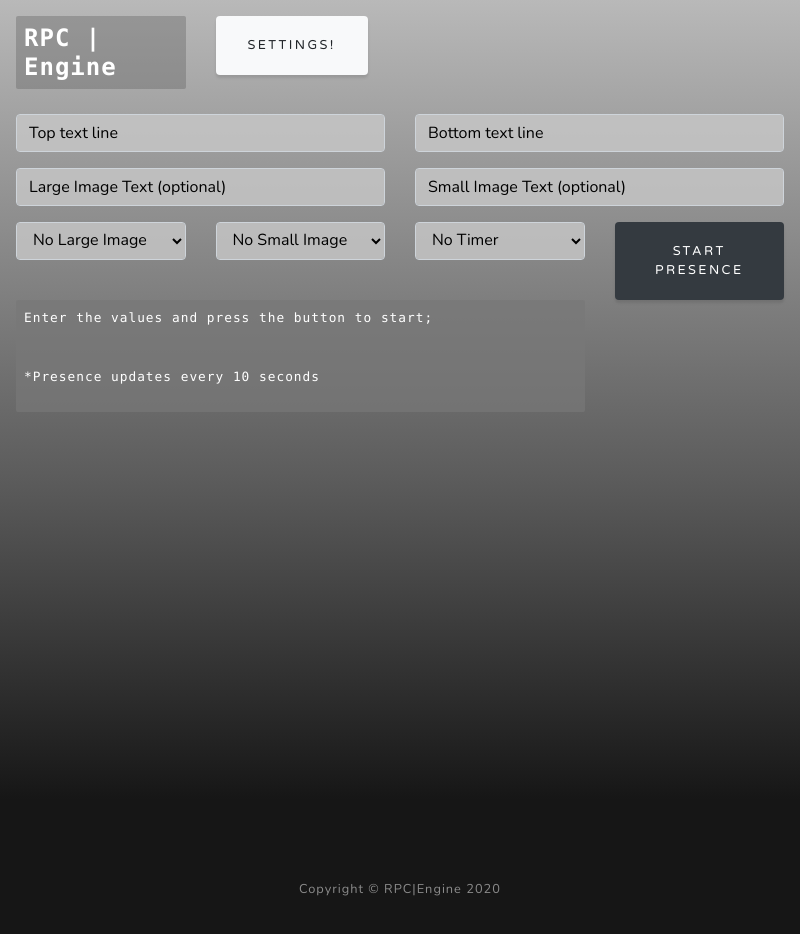
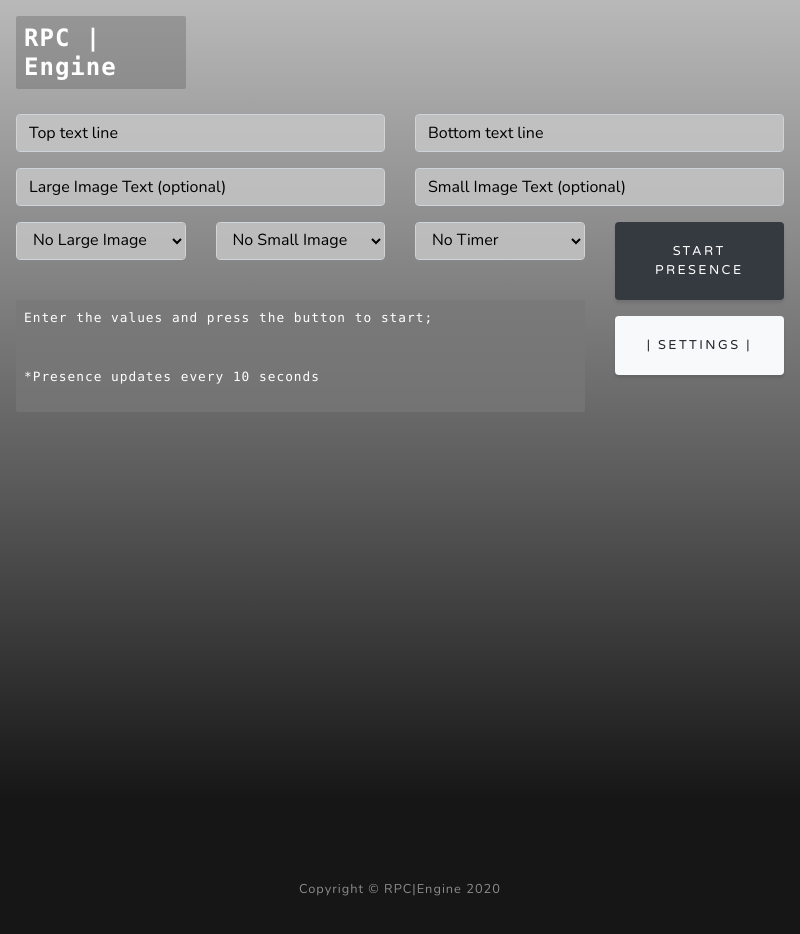
Before and after one commit to qoobes/rpcengine, an Electron app: page src/index.html in a window 800 px wide. Drawn offline with nearby package versions, Linux system fonts and the light colour scheme; no server answers.

Commit message:
Forgot to commit... minor changes i think

```diff
--- a/src/index.html
+++ b/src/index.html
@@ -22,7 +22,6 @@
                 </div>
 
                 <div class="col-3">
-                    <button id="submits" onclick="alert('i do nothing')" class="btn btn-light">Settings!</button>
 
                 </div>
 
@@ -174,6 +173,9 @@
                         <p class="text-monospace text-white small" style="width: 100%" id="helperText">*Presence updates every 10 seconds</p>
                     </div>
                 </div>
+                <div class="col-3 mt-3">
+                    <button id="submits" style="width: 100%;" onclick="settingWindow()" class="btn btn-light">| Settings |</button>
+                </div>
             </div>
 
         </header>
```
